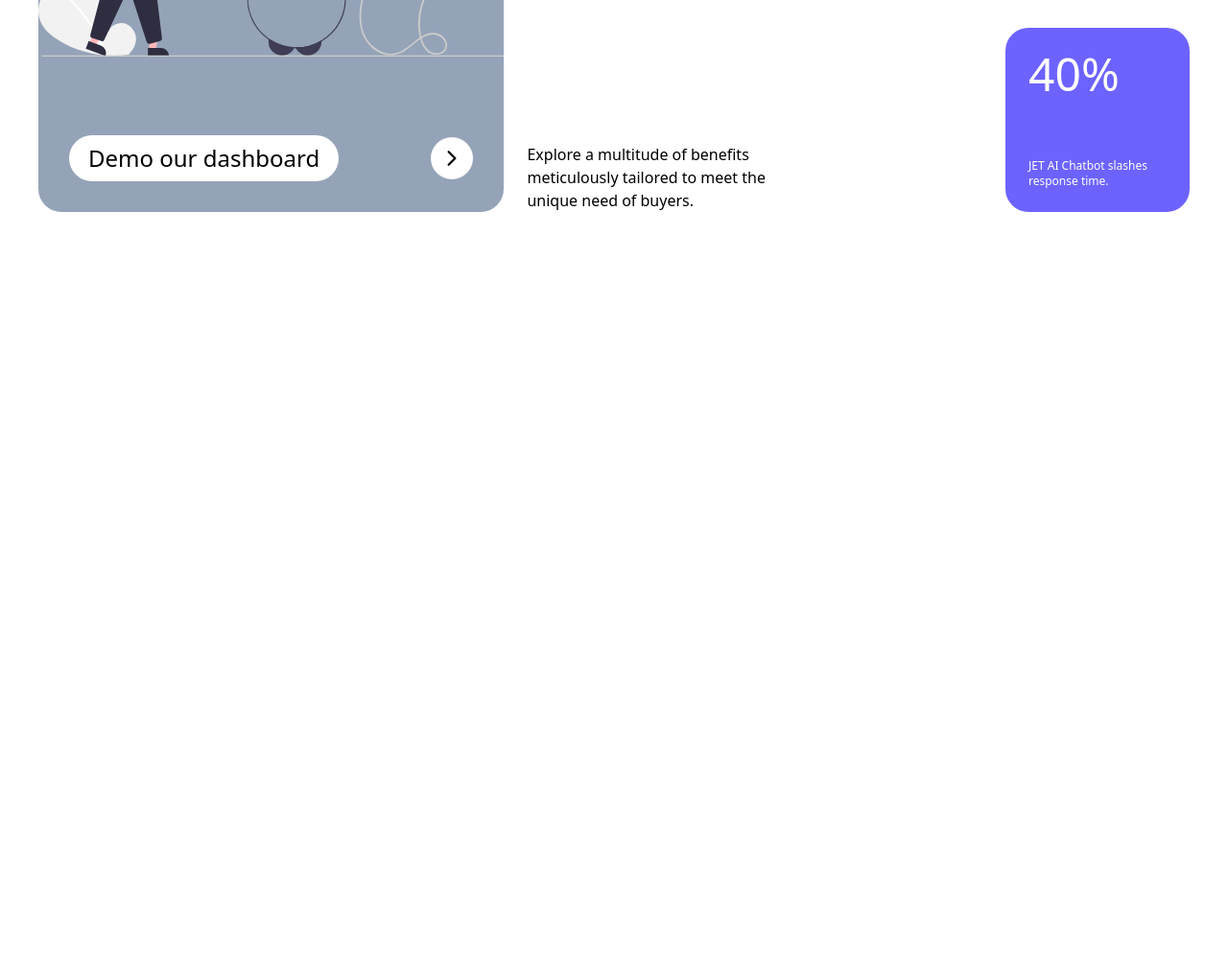
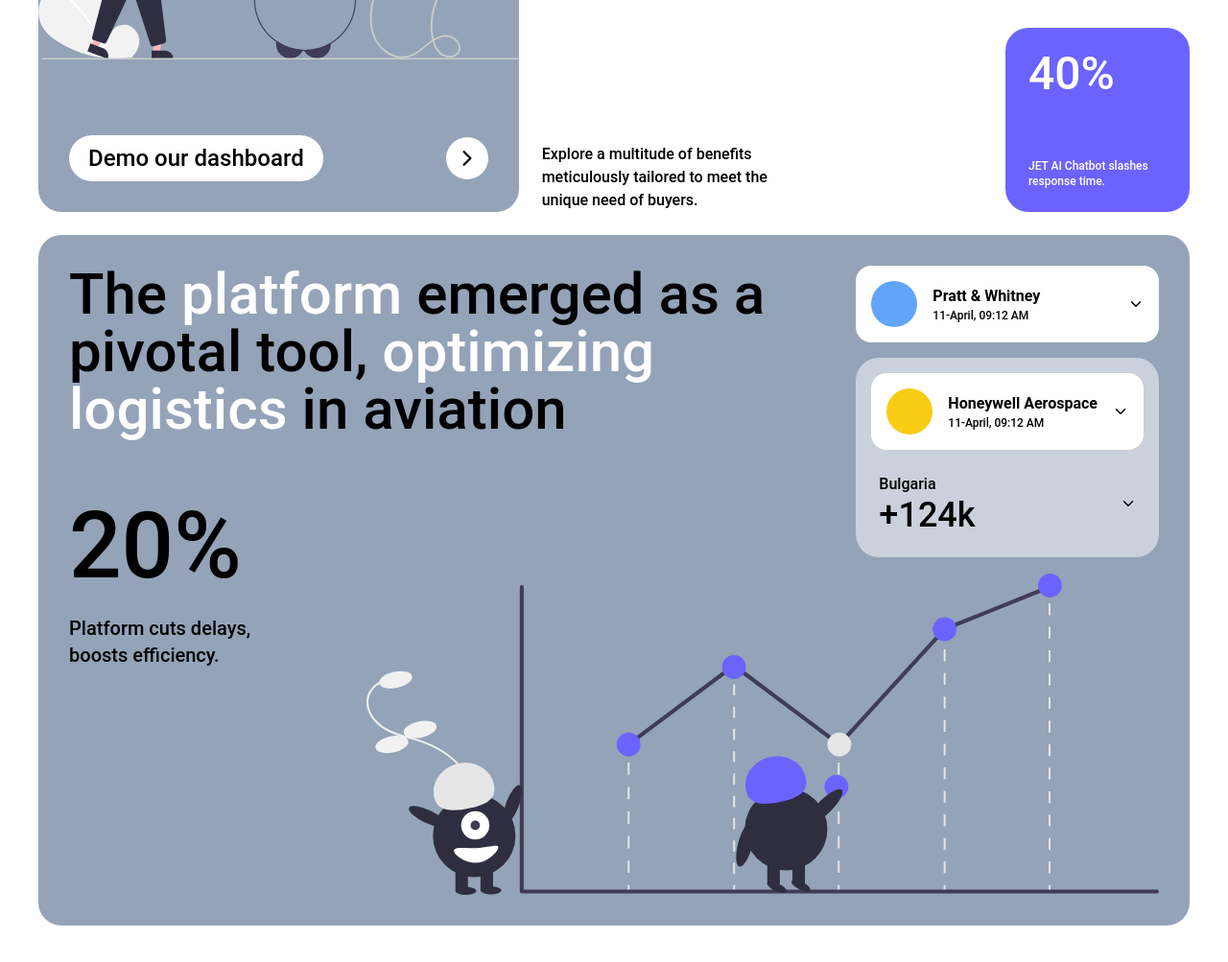
Before and after one commit to Honey-Sharma-git/website-1, a website: page build/index.html in a window 1280 px wide. Shown: the part 1709-2712 px from the top of the page at 96% size. Before the commit the page ends 1970 px from the top, so only its background shows below. Drawn offline with nearby package versions, Linux system fonts and the light colour scheme.

Commit message:
Add section

```diff
--- a/build/index.html
+++ b/build/index.html
@@ -6,7 +6,7 @@
     <meta name="viewport" content="width=device-width, initial-scale=1.0" />
     <link rel="stylesheet" href="CSS/style.css" />
   </head>
-  <body class="p-4">
+  <body class="p-4 roboto-medium">
     <header
       class="bg-gray-400 rounded-[48px] header-bg-image flex flex-col p-8 h-[95vh] relative"
     >
@@ -137,6 +137,60 @@
           </section>
         </section>
       </article>
+      <article
+        class="p-8 m-6 rounded-3xl min-h-[90vh] bg-slate-400 bg-[url('/build/Images/chart.svg')] bg-no-repeat bg-[right_2rem_bottom_2rem] flex flex-row justify-between"
+      >
+        <section class="w-2/3 flex flex-col gap-16">
+          <h2 class="text-6xl text-white">
+            <span class="text-black">The </span>platform
+            <span class="text-black">emerged as a pivotal tool,</span>
+            optimizing logistics
+            <span class="text-black">in aviation</span>
+          </h2>
+          <p class="font-medium text-xl flex flex-col gap-6 w-1/3">
+            <span class="text-8xl">20%</span>
+            Platform cuts delays, boosts efficiency.
+          </p>
+        </section>
+        <section class="flex flex-col gap-4">
+          <div
+            class="bg-white flex flex-row gap-4 justify-between items-center p-4 rounded-2xl"
+          >
+            <div class="flex flex-row gap-4">
+              <figure class="h-12 w-12 rounded-full bg-blue-400"></figure>
+              <div class="flex flex-col justify-center">
+                <h4 class="text-l font-bold">Pratt & Whitney</h4>
+                <p class="text-xs">11-April, 09:12 AM</p>
+              </div>
+            </div>
+            <ion-icon name="chevron-down-outline" class="font-bold"></ion-icon>
+          </div>
+          <div
+            class="rounded-3xl p-4 backdrop-blur-[1px] bg-white/50 flex flex-col gap-4"
+          >
+            <div
+              class="bg-white flex flex-row gap-4 items-center p-4 rounded-2xl"
+            >
+              <figure class="h-12 w-12 rounded-full bg-yellow-400"></figure>
+              <div class="flex flex-col justify-center">
+                <h4 class="text-l font-bold">Honeywell Aerospace</h4>
+                <p class="text-xs">11-April, 09:12 AM</p>
+              </div>
+              <ion-icon name="chevron-down-outline" class=""></ion-icon>
+            </div>
+            <div class="flex flex-row justify-between items-center m-2">
+              <div>
+                <h5 class="font-medium">Bulgaria</h5>
+                <p class="text-4xl">+124k</p>
+              </div>
+              <ion-icon
+                name="chevron-down-outline"
+                class="font-bold"
+              ></ion-icon>
+            </div>
+          </div>
+        </section>
+      </article>
     </main>
     <script
       type="module"
```
Also changed, not shown: build/CSS/style.css, build/Images/chart.svg (added).
